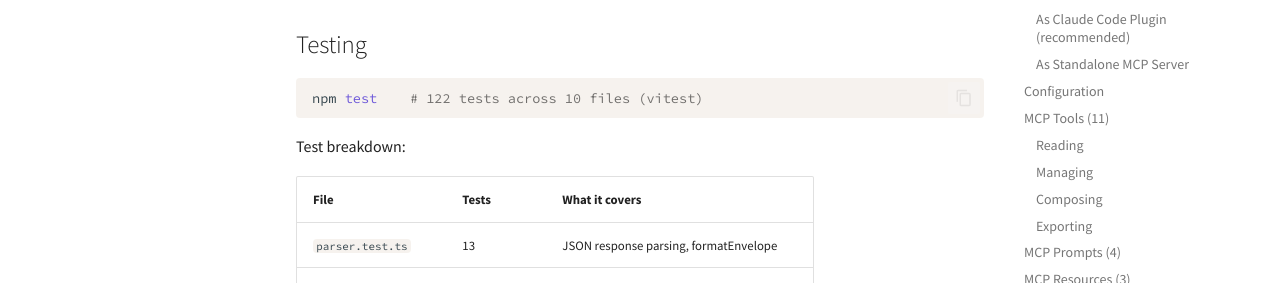
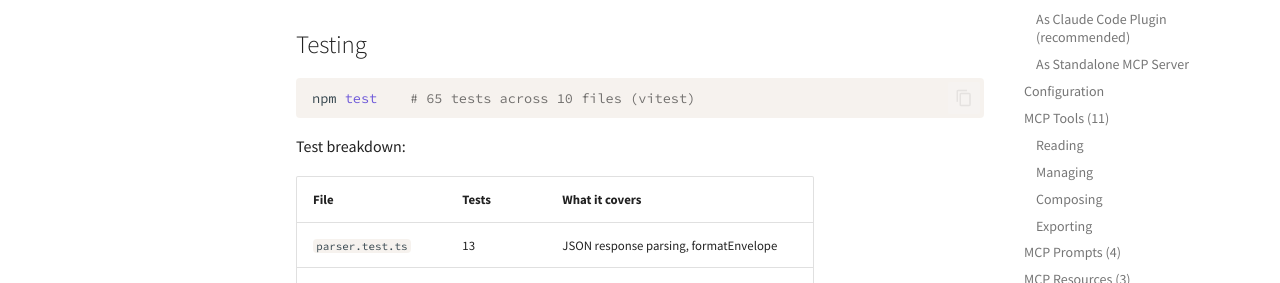
Before and after one commit to Data-Wise/himalaya-mcp, an MkDocs documentation site: the page built from docs/guide/guide.md, in a window 1280 px wide and 900 px high, scrolled down 4511 px. Shown: the part 170-453 px from the top of the window. Built offline with MkDocs 1.6.1 and Material for MkDocs 9.7.7, drawn with Linux system fonts in a browser that asks for light colours; comment, search, counter and statistics services are not loaded.

Commit message:
fix: update test count and add /email:help to refcard
- guide.md: fix test count 122 → 65 (matches current vitest output)
- refcard.md: add /email:help skill to Plugin Skills section

Co-Authored-By: Claude Opus 4.6 <noreply@anthropic.com>

````diff
--- a/docs/guide/guide.md
+++ b/docs/guide/guide.md
@@ -162,7 +162,7 @@ No emails are ever deleted -- only flagged or moved.
 ## Testing
 
 ```bash
-npm test    # 122 tests across 10 files (vitest)
+npm test    # 65 tests across 10 files (vitest)
 ```
 
 Test breakdown:
````
Also changed, not shown: docs/reference/refcard.md (+1 -0 lines).
